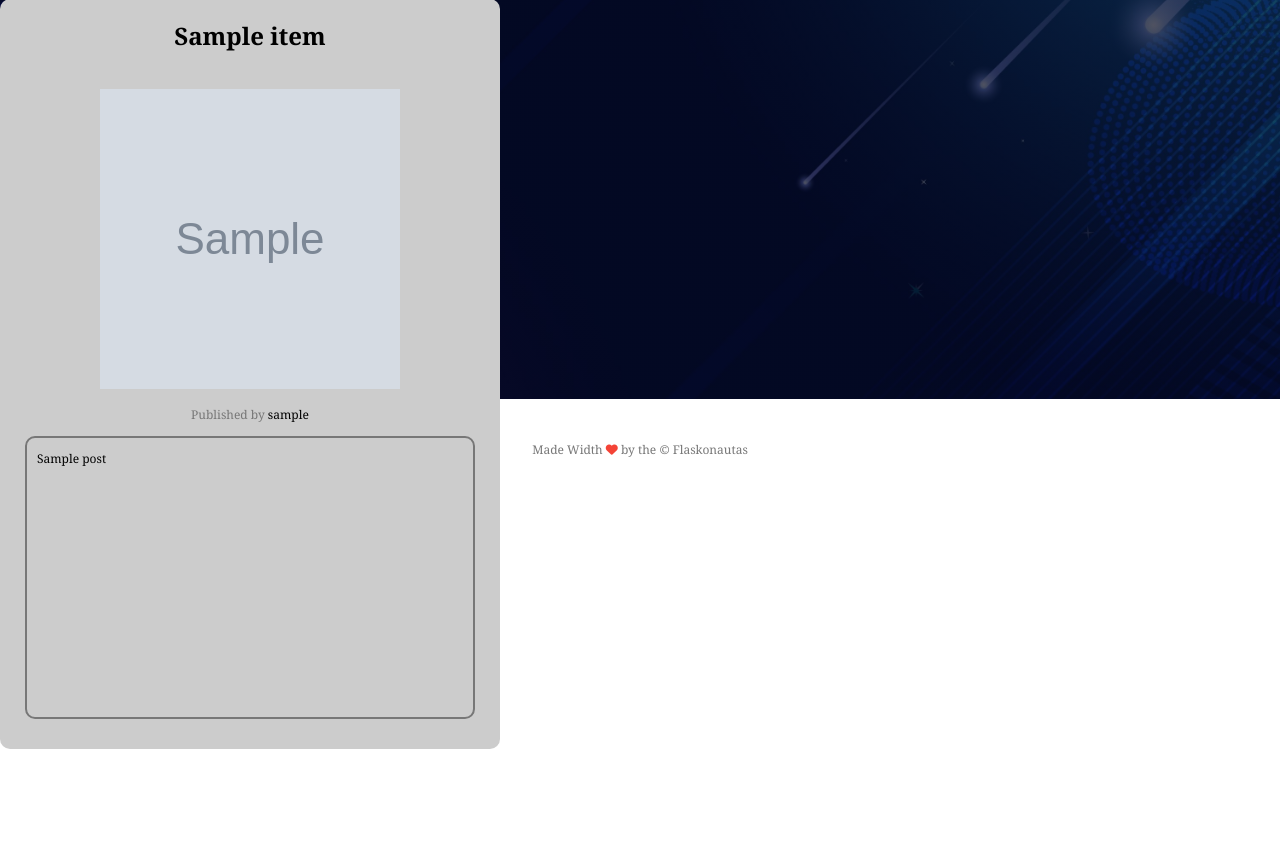
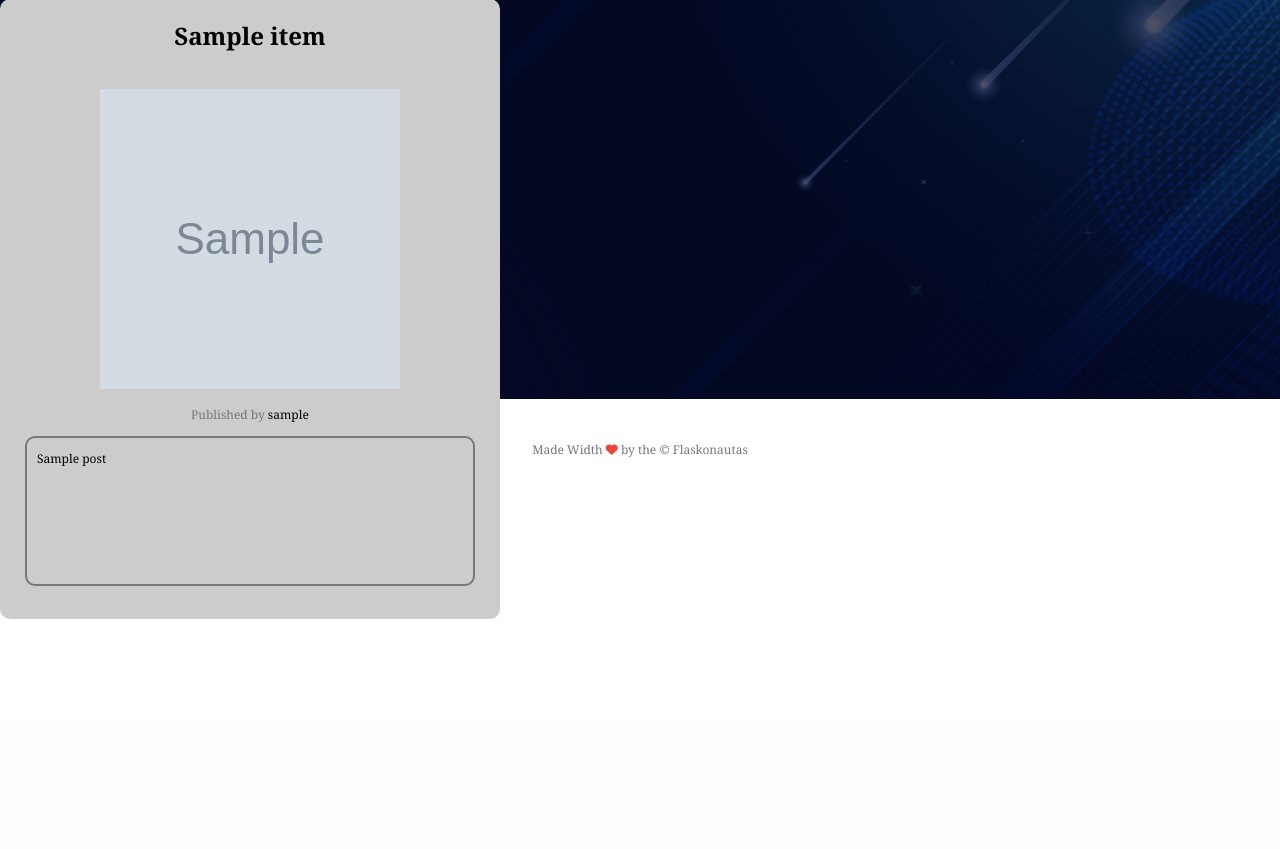
Before and after one commit to TarabayIvan/tp-introds-flaskonautas, a Flask app: page /latest_posts in a window 1280 px wide. Shown: the part 101-950 px from the top of the page. After the commit the page ends 720 px from the top, so only its background shows below. Run offline with Flask 3, Linux system fonts and the light colour scheme; grey boxes marked "Sample" are stand-in pictures; a database or web service that is not in the repository returns one stand-in record (values such as "Sample title"); data that the repository does not hold is empty.

Commit message:
Css de latest_post acomodado para 255 caracteres para el contenido y 100 para el titulo

```diff
--- a/Client/static/css/style.css
+++ b/Client/static/css/style.css
@@ -747,6 +747,7 @@ footer h4 {
   width: 400px;
   height: 70px;
   margin: auto;
+  color: #000000;
   text-align: center;
   word-wrap: break-word;
   overflow: hidden;
@@ -757,7 +758,7 @@ footer h4 {
 
 .grid-item {
   width: 500px;
-  height: 750px;
+  height: 620px;
   border-radius: 10px;
   background-color: #ccc;
   padding: 20px;
@@ -767,16 +768,17 @@ footer h4 {
 
 .grid-text {
   width: 450px;
-  height: 283px;
+  height: 150px;
   border-radius: 10px;
   text-align: start;
   border: 2px solid rgb(119, 119, 119);
   margin: auto;
   color: #000000;
   display: -webkit-box;
-  -webkit-line-clamp: 12;
+  -webkit-line-clamp: 6;
   -webkit-box-orient: vertical;
   overflow: hidden;
+  word-wrap: break-word;
 }
 
 .img-lp {
```
